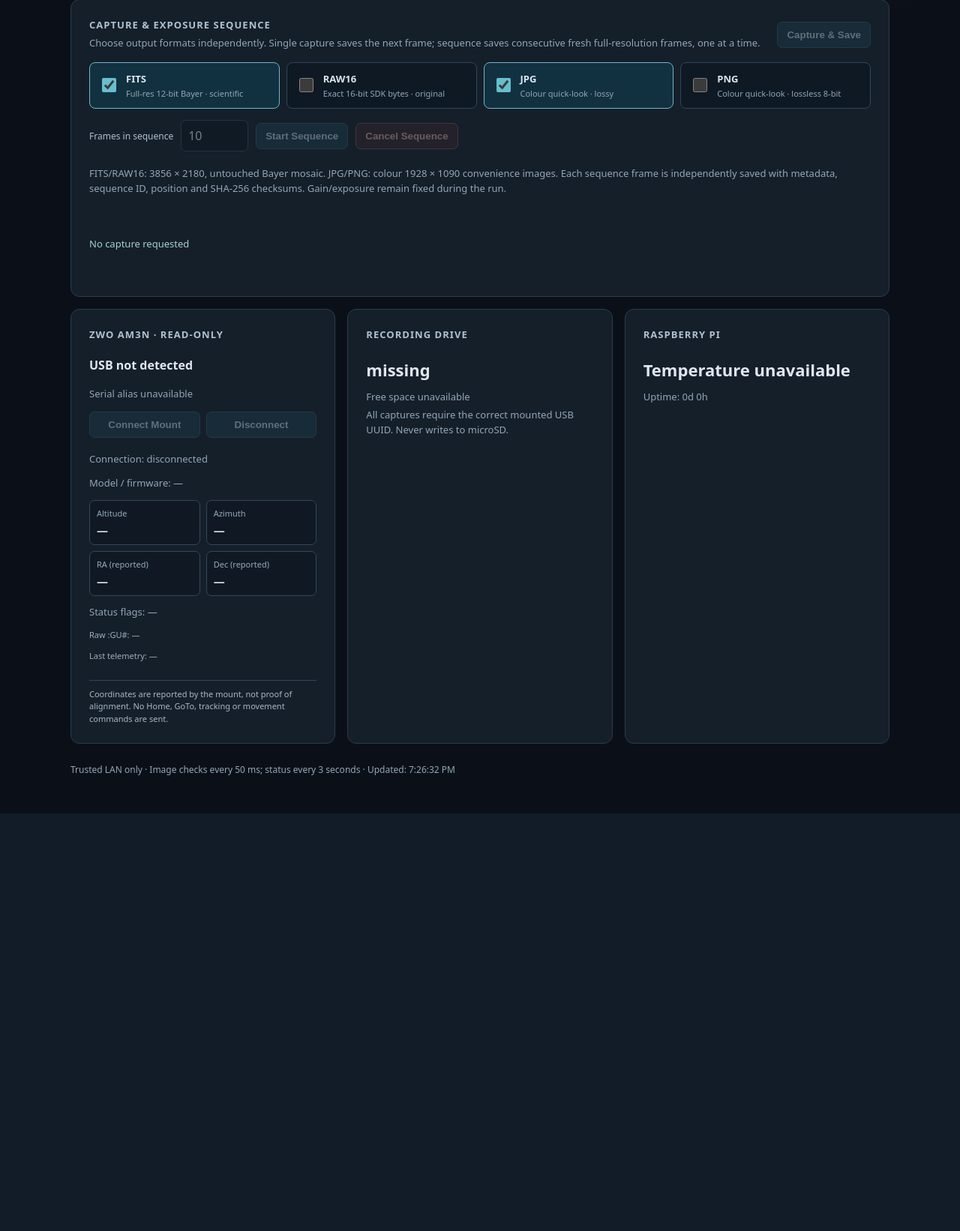
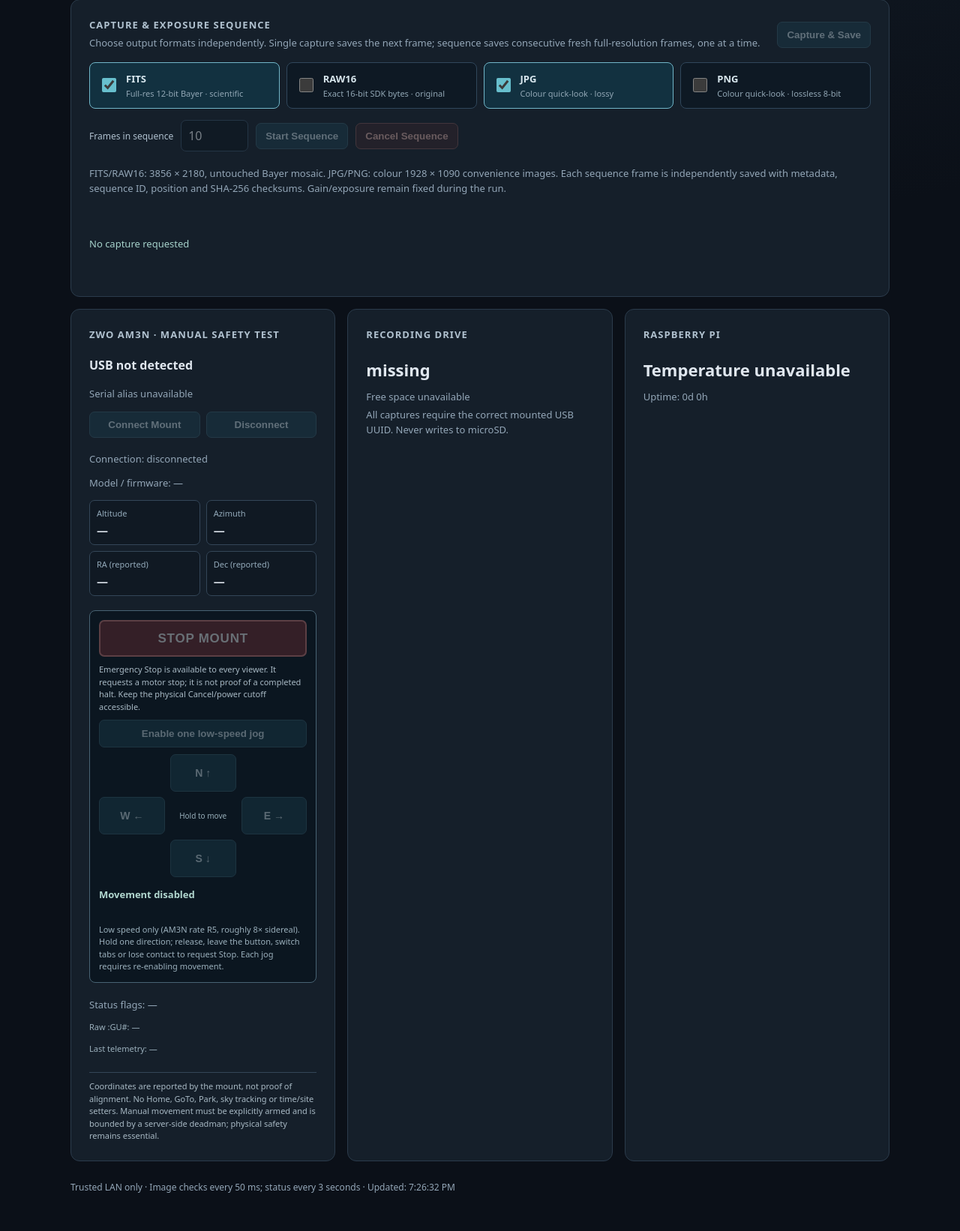
Before and after one commit to Arnbargler/astropi, a Flask app: page / in a window 1280 px wide. Shown: the part 1114-2756 px from the top of the page at 75% size. Before the commit the page ends 2199 px from the top, so only its background shows below. Run offline with Flask 3, Linux system fonts and the light colour scheme; data that the repository does not hold is empty.

Commit message:
Add explicit arm, touch/mouse hold-to-jog controls and accessible emergency mount Stop

```diff
--- a/astropi/static/app.js
+++ b/astropi/static/app.js
@@ -20,6 +20,11 @@ let captureRequestPending = false;
 let sequenceActive = false;
 let mountPhase = "disconnected";
 let mountRequestPending = false;
+let mountMotionPhase = "idle";
+let mountArmed = false;
+let heldMountDirection = null;
+let mountStopPending = false;
+let mountHeartbeatBusy = false;
 const saveFormats = ["fits", "raw", "jpg", "png"];
 const $ = id => document.getElementById(id);
 const write = (id, value) => { $(id).textContent = value; };
@@ -55,6 +60,13 @@ function updateButtons() {
     !["disconnected", "error"].includes(mountPhase);
   $("mount-disconnect").disabled = !owner || mountRequestPending ||
     !["connecting", "connected"].includes(mountPhase);
+  $("mount-stop").disabled = mountPhase !== "connected" || mountStopPending;
+  $("mount-arm").disabled = !owner || mountPhase !== "connected" ||
+    mountMotionPhase !== "idle" || mountArmed || mountRequestPending;
+  for (const direction of ["north", "south", "east", "west"]) {
+    $("mount-" + direction).disabled = !owner || mountPhase !== "connected" ||
+      !mountArmed || mountMotionPhase !== "idle" || mountRequestPending;
+  }
   const saveReady = owner && currentPhase === "running" &&
     storageReady && !captureBusy && !captureRequestPending &&
     saveFormats.some(fmt => $("capture-" + fmt).checked);
@@ -176,6 +188,92 @@ $("release-control").addEventListener("click", async () => {
   } catch (error) { write("camera-error", error.message); }
   updateButtons();
 });
+// Pointer holds have no click-to-latch behaviour. The *Pi* enforces the 600ms
+// deadline; browser events are an additional first line of defence.
+async function stopMount() {
+  heldMountDirection = null;
+  if (mountStopPending || mountPhase !== "connected") return;
+  mountStopPending = true;
+  mountArmed = false;
+  updateButtons();
+  try {
+    await post("/api/mount/stop");
+    write("mount-motion", "Stop requested · checking axes for stability…");
+    write("mount-error", "");
+  } catch(error) {
+    write("mount-error", "Stop request failed: " + error.message +
+      " · USE PHYSICAL CANCEL/POWER!");
+  } finally {
+    mountStopPending = false;
+    updateButtons();
+  }
+}
+$("mount-stop").addEventListener("click", stopMount);
+$("mount-arm").addEventListener("click", async () => {
+  if (!token || mountPhase !== "connected") return;
+  try {
+    await post("/api/mount/arm");
+    mountArmed = true;
+    write("mount-motion", "One jog enabled · press and hold a direction");
+    write("mount-error", "");
+    updateButtons();
+  } catch(error) {
+    write("mount-error", error.message);
+    await refreshMount();
+  }
+});
+async function beginMountHold(direction) {
+  if (heldMountDirection || !mountArmed || !token) return;
+  heldMountDirection = direction;
+  updateButtons();
+  try {
+    await post("/api/mount/jog", {direction});
+    if (heldMountDirection !== direction) return; // Release already requested
+    write("mount-motion", "Jog " + direction + " requested · hold button");
+    write("mount-error", "");
+  } catch(error) {
+    heldMountDirection = null;
+    write("mount-error", error.message);
+    await stopMount();
+  }
+}
+for (const direction of ["north", "south", "east", "west"]) {
+  const button = $("mount-" + direction);
+  button.addEventListener("pointerdown", () => beginMountHold(direction));
+  for (const kind of ["pointerup", "pointercancel", "pointerleave"]) {
+    button.addEventListener(kind, () => {
+      if (heldMountDirection === direction) stopMount();
+    });
+  }
+}
+document.addEventListener("pointerup", () => {
+  if (heldMountDirection) stopMount();
+});
+document.addEventListener("pointercancel", () => {
+  if (heldMountDirection) stopMount();
+});
+document.addEventListener("visibilitychange", () => {
+  if (document.hidden && heldMountDirection) stopMount();
+});
+window.addEventListener("blur", () => {
+  if (heldMountDirection) stopMount();
+});
+window.addEventListener("pagehide", () => {
+  if (heldMountDirection) stopMount();
+});
+async function mountHoldHeartbeat() {
+  const direction = heldMountDirection;
+  if (!direction || mountHeartbeatBusy) return;
+  mountHeartbeatBusy = true;
+  try {
+    await post("/api/mount/jog-heartbeat", {direction});
+  } catch(error) {
+    write("mount-error", "Jog heartbeat failed: " + error.message);
+    await stopMount();
+  } finally {
+    mountHeartbeatBusy = false;
+  }
+}
 $("mount-connect").addEventListener("click", () => mountAction("/api/mount/connect"));
 $("mount-disconnect").addEventListener("click", () => mountAction("/api/mount/disconnect"));
 async function mountAction(url) {
@@ -199,7 +297,21 @@ function describeFlag(v, whenTrue, whenFalse) {
 function showMount(data) {
   if (!data) return;
   mountPhase = data.phase || "disconnected";
+  mountMotionPhase = data.motion_phase || "idle";
+  mountArmed = Boolean(data.motion_armed);
+  if (mountPhase !== "connected") heldMountDirection = null;
   write("mount-phase", "Connection: " + mountPhase);
+  const motionDescription = {
+    idle: data.stop_stable ? "Reported axes stable after Stop · movement disabled" :
+      (mountArmed ? "One jog enabled · hold a direction" : "Movement disabled"),
+    starting: "Starting manual jog · hold button",
+    moving: "Jog in progress · release for Stop",
+    stopping: "Stop requested · checking position stability…",
+    uncertain: "STOP NOT CONFIRMED — use physical Cancel/power!",
+    disconnecting: "Disconnecting (Stop attempted if necessary)"
+  };
+  write("mount-motion", motionDescription[mountMotionPhase] || mountMotionPhase);
+  write("mount-motion-warning", data.motion_warning || "");
   write("mount-model", data.model ?
     "Model: " + data.model + " · firmware " + (data.firmware || "—") :
     "Model / firmware: —");
@@ -219,6 +331,8 @@ function showMount(data) {
   write("mount-update", "Last telemetry: " +
     (active && data.updated_utc ? new Date(data.updated_utc).toLocaleTimeString() : "—"));
   write("mount-error", data.last_error || "");
+  if (mountMotionPhase === "uncertain")
+    write("mount-error", "Mount not confirmed stopped. USE PHYSICAL CANCEL/POWER.");
   updateButtons();
 }
 async function refreshMount() {
@@ -445,6 +559,7 @@ async function heartbeat() {
 }
 refresh();
 setInterval(refresh, 3000);
-setInterval(refreshMount, 2500);
+setInterval(refreshMount, 1000);
+setInterval(mountHoldHeartbeat, 150);
 setInterval(pollPreview, 50);
 setInterval(heartbeat, 5000);
--- a/astropi/static/style.css
+++ b/astropi/static/style.css
@@ -100,3 +100,21 @@ button:hover:not(:disabled){background:#2a5669}button:disabled{opacity:.38;curso
 .mount-card .mount-small{font-size:11px;color:#9bb0bc}
 .mount-card .mount-error{font-size:12px;color:#efaaa3;overflow-wrap:anywhere}
 .mount-card .mount-caution{font-size:11px;color:#a8b9c4;border-top:1px solid #344658;padding-top:10px;margin-top:4px}
+
+
+/* AM3N short-duration, low-speed directional holds */
+.mount-jog-panel{display:flex;flex-direction:column;gap:9px;margin:12px 0 8px;
+  padding:12px;border-radius:8px;border:1px solid #486373;background:#0b1620}
+.mount-stop{min-height:49px;background:#782f34!important;color:#fff!important;
+  border:2px solid #df8380!important;font-size:17px!important;letter-spacing:.045em;font-weight:800}
+.mount-stop:not(:disabled):hover{background:#a43e43!important}
+.mount-directions{display:grid;grid-template-columns:repeat(3,1fr);gap:7px;align-items:center}
+.mount-directions button{min-height:50px;touch-action:none;user-select:none;-webkit-user-select:none;font-size:14px;font-weight:700}
+#mount-north{grid-column:2;grid-row:1}
+#mount-west{grid-column:1;grid-row:2}
+.mount-center{grid-column:2;grid-row:2;font-size:10px;text-align:center;color:#96adb8}
+#mount-east{grid-column:3;grid-row:2}
+#mount-south{grid-column:2;grid-row:3}
+#mount-motion{font-weight:600;color:#b1d7cf;font-size:13px}
+#mount-arm{min-height:37px}
+.mount-jog-panel .mount-caution{border-top:0;margin:0;padding:0}
--- a/astropi/templates/index.html
+++ b/astropi/templates/index.html
@@ -149,7 +149,7 @@
     </section>
     <section class="cards" aria-label="System status">
       <article class="card mount-card">
-        <h3>ZWO AM3N · Read-only</h3>
+        <h3>ZWO AM3N · Manual safety test</h3>
         <div class="metric" id="mount-usb">Checking…</div>
         <p id="mount-serial">Checking serial alias…</p>
         <div class="button-row">
@@ -164,11 +164,26 @@
           <div><span>RA (reported)</span><strong id="mount-ra">—</strong></div>
           <div><span>Dec (reported)</span><strong id="mount-dec">—</strong></div>
         </div>
+        <div class="mount-jog-panel">
+          <button id="mount-stop" class="mount-stop" disabled>STOP MOUNT</button>
+          <p class="mount-caution">Emergency Stop is available to every viewer. It requests a motor stop; it is not proof of a completed halt. Keep the physical Cancel/power cutoff accessible.</p>
+          <button id="mount-arm" disabled>Enable one low-speed jog</button>
+          <div class="mount-directions" role="group" aria-label="Press and hold to jog mount">
+            <button type="button" id="mount-north" disabled aria-label="Hold to move altitude north">N ↑</button>
+            <button type="button" id="mount-west" disabled aria-label="Hold to move azimuth west">W ←</button>
+            <span class="mount-center">Hold to move</span>
+            <button type="button" id="mount-east" disabled aria-label="Hold to move azimuth east">E →</button>
+            <button type="button" id="mount-south" disabled aria-label="Hold to move altitude south">S ↓</button>
+          </div>
+          <p id="mount-motion" role="status" aria-live="polite">Movement disabled</p>
+          <p id="mount-motion-warning" role="alert" class="mount-error"></p>
+          <p class="mount-small">Low speed only (AM3N rate R5, roughly 8× sidereal). Hold one direction; release, leave the button, switch tabs or lose contact to request Stop. Each jog requires re-enabling movement.</p>
+        </div>
         <p id="mount-flags">Status flags: —</p>
         <p id="mount-raw-status" class="mount-small">Raw :GU#: —</p>
         <p id="mount-update" class="mount-small">Last telemetry: —</p>
         <p id="mount-error" role="alert" class="mount-error"></p>
-        <p class="mount-caution">Coordinates are reported by the mount, not proof of alignment. No Home, GoTo, tracking or movement commands are sent.</p>
+        <p class="mount-caution">Coordinates are reported by the mount, not proof of alignment. No Home, GoTo, Park, sky tracking or time/site setters. Manual movement must be explicitly armed and is bounded by a server-side deadman; physical safety remains essential.</p>
       </article>
       <article class="card"><h3>Recording drive</h3><div class="metric" id="storage-state">Checking…</div>
         <p id="storage-free">Checking free space…</p><p>All captures require the correct mounted USB UUID. Never writes to microSD.</p></article>
```
